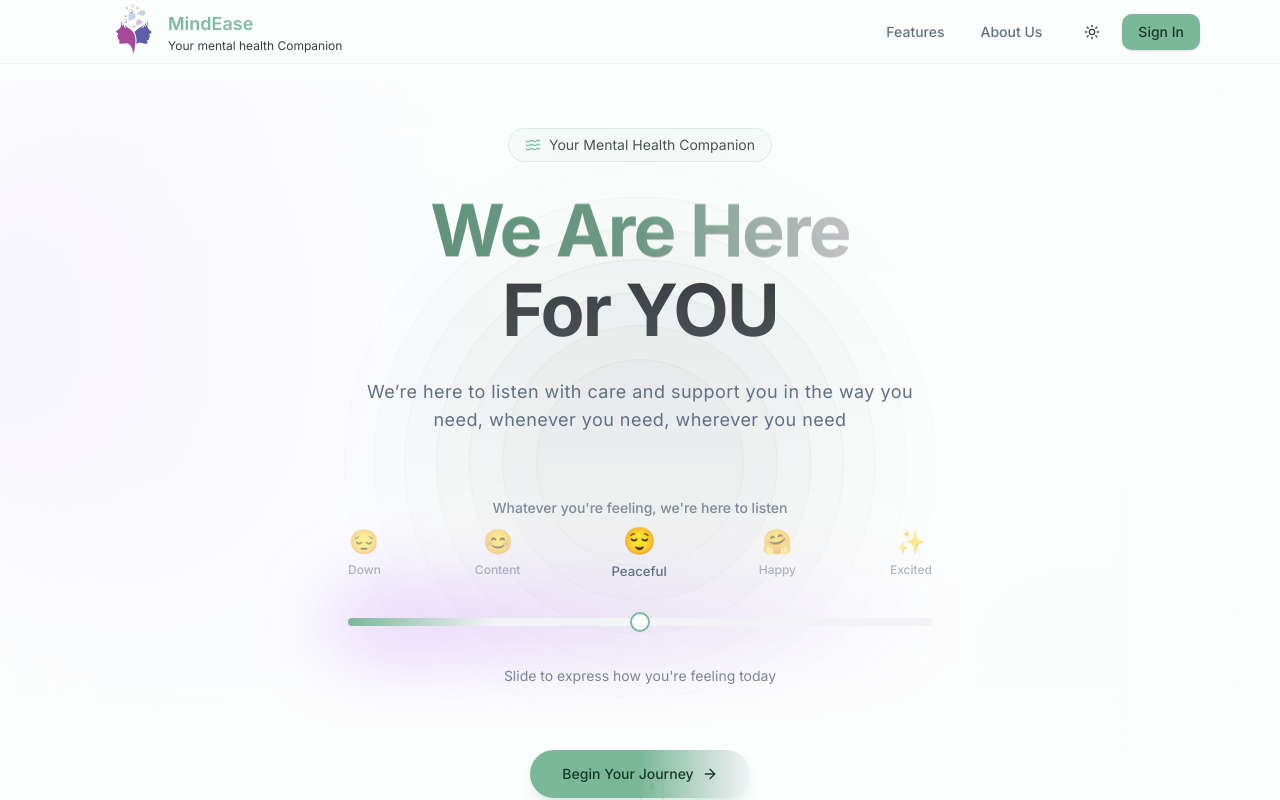
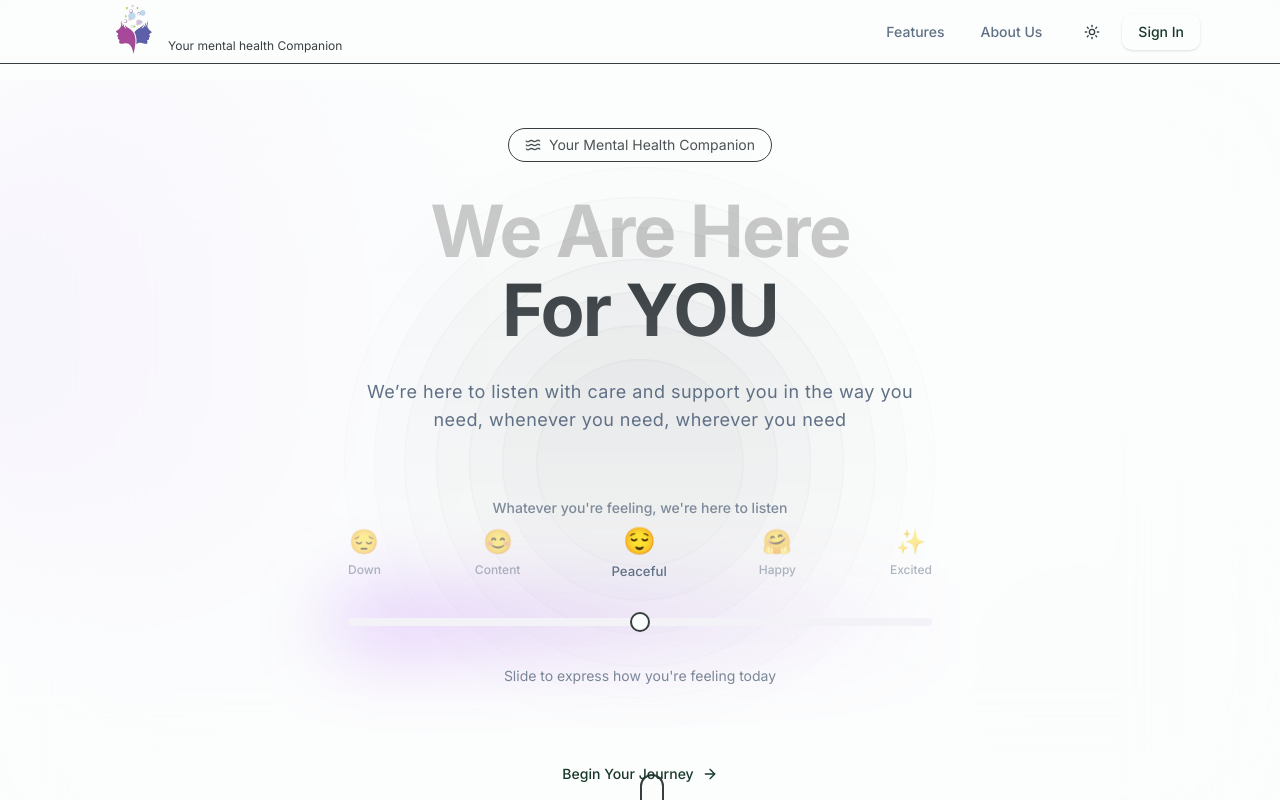
Before and after one commit to vaibhavbudhia/MindEase-FrontEnd, a Next.js app: page / in a window 1280 px wide. Shown: the top 800 px of the page. Built offline with nearby package versions, Linux system fonts and the light colour scheme.

Commit message:
globals.css

```diff
--- a/app/globals.css
+++ b/app/globals.css
@@ -15,7 +15,7 @@
     --popover-foreground: 200 8% 24%;
 
     /* Soft sage green as primary */
-    --primary: 150 30% 60%;
+    --primary: #d946ef;
     --primary-foreground: 150 40% 16%;
 
     /* Gentle lavender as secondary */
```
